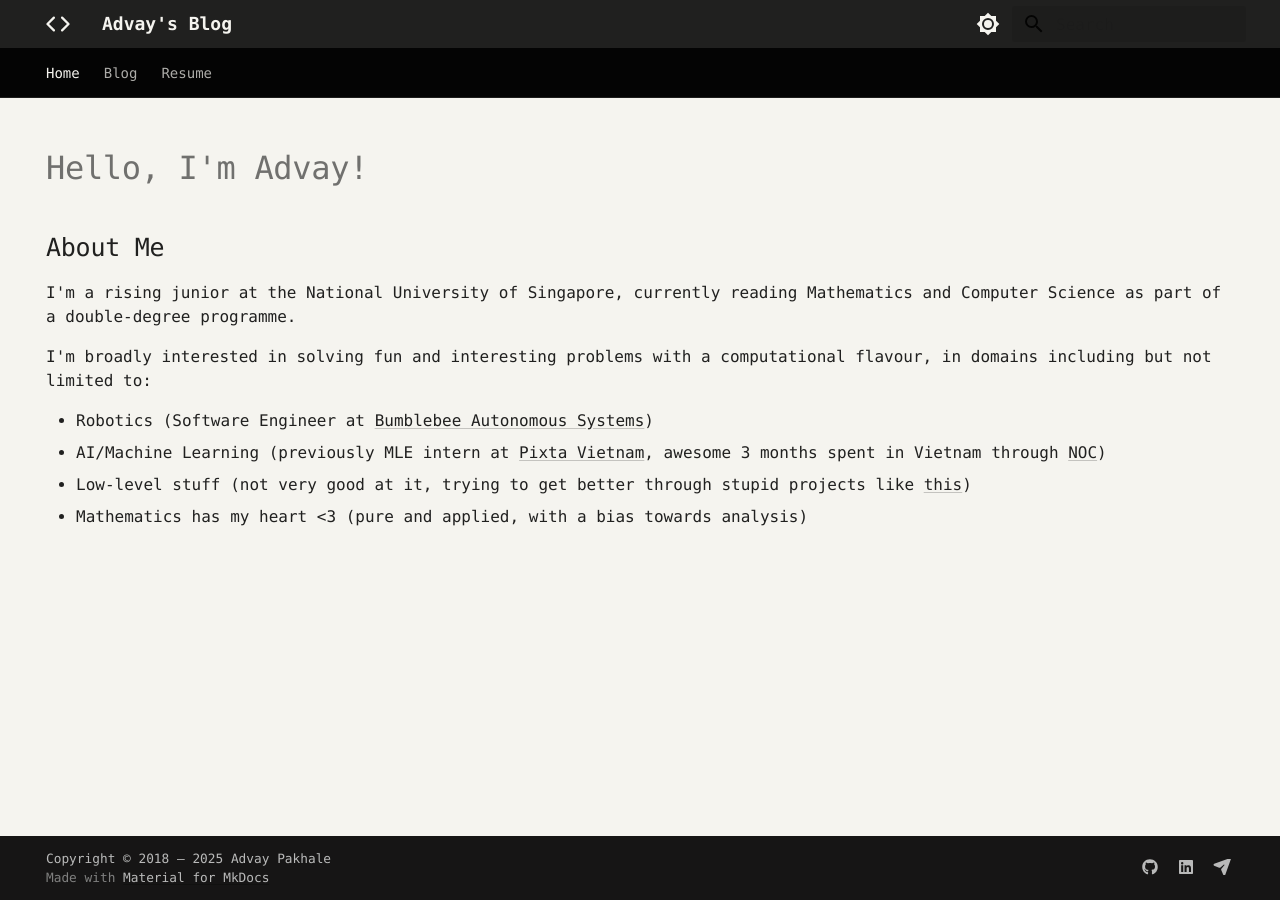
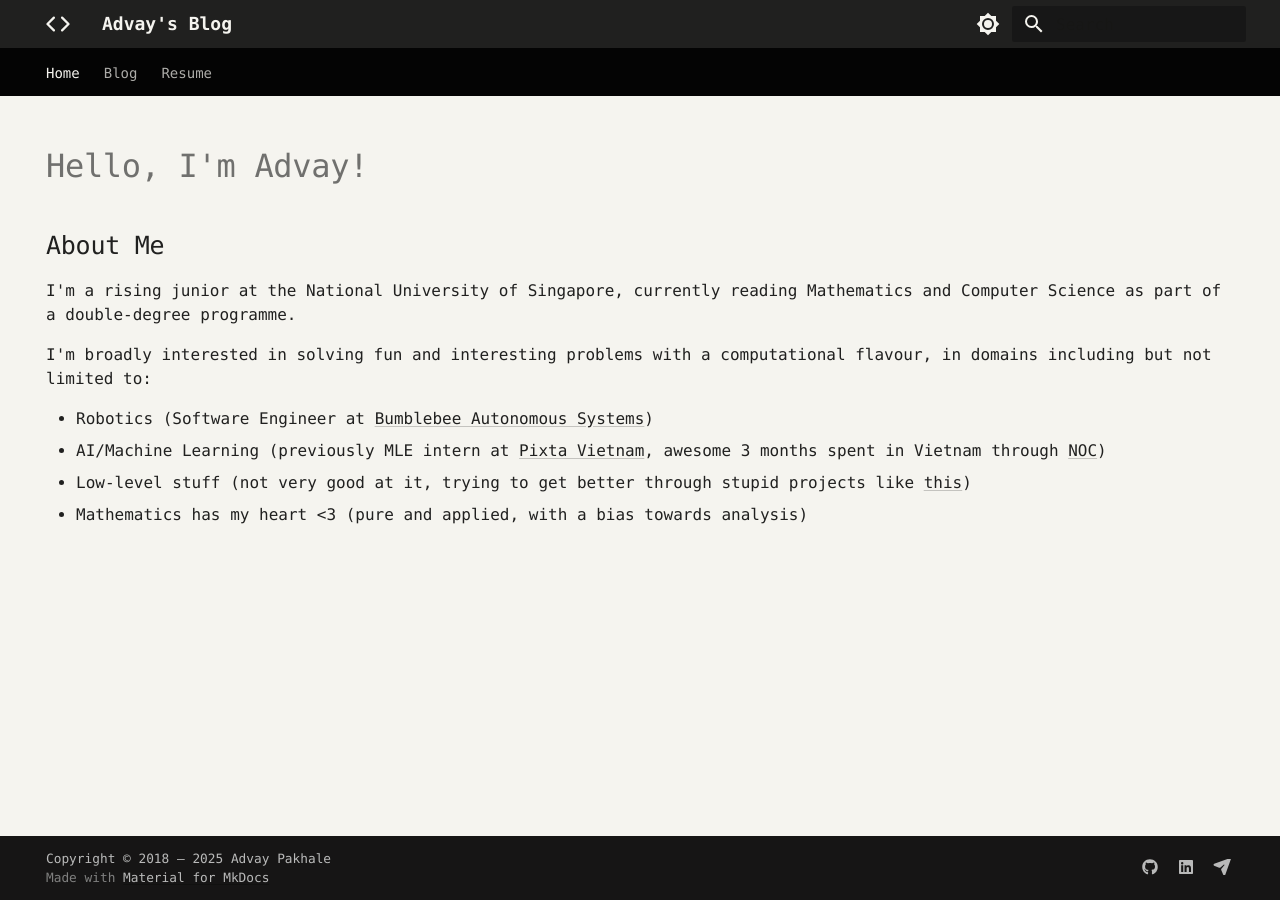
Before and after one commit to advaypakhale/advaypakhale.github.io, an MkDocs documentation site: the page built from docs/index.md, in a window 1280 px wide. Built offline with MkDocs 1.6.1 and Material for MkDocs 9.7.7, drawn with Linux system fonts in a browser that asks for light colours; some web fonts are replaced.

Commit message:
style: fix header by switching to primary: custom
primary: white/black loaded predefined [data-md-color-primary] CSS
that overrode our custom variables. custom stops Material loading
those blocks, making our CSS variables the sole authority.

Header and tabs now fully shadowless so they blend into the page
background seamlessly.

Co-Authored-By: Claude Sonnet 4.6 <noreply@anthropic.com>

```diff
--- a/docs/stylesheets/extra.css
+++ b/docs/stylesheets/extra.css
@@ -76,20 +76,14 @@
 }
 
 /* =============================================
-   HEADER — flat, blends into page background
+   HEADER — seamless: no shadow at rest, tabs borderless
    ============================================= */
 .md-header {
-  box-shadow: none;
-  border-bottom: 1px solid var(--md-default-fg-color--lightest);
-}
-
-/* Remove the scroll-triggered shadow, keep the border */
-.md-header[data-md-state="shadow"] {
   box-shadow: none;
 }
 
 .md-tabs {
-  border-bottom: 1px solid var(--md-default-fg-color--lightest);
+  box-shadow: none;
 }
 
 /* =============================================
--- a/mkdocs.yml
+++ b/mkdocs.yml
@@ -22,15 +22,15 @@ theme:
   palette:
     # Palette toggle for light mode
     - scheme: default
-      primary: white
-      accent: grey
+      primary: custom
+      accent: custom
       toggle:
         icon: material/brightness-7
         name: Switch to dark mode
     # Palette toggle for dark mode
     - scheme: slate
-      primary: black
-      accent: grey
+      primary: custom
+      accent: custom
       toggle:
         icon: material/brightness-4
         name: Switch to light mode
```
